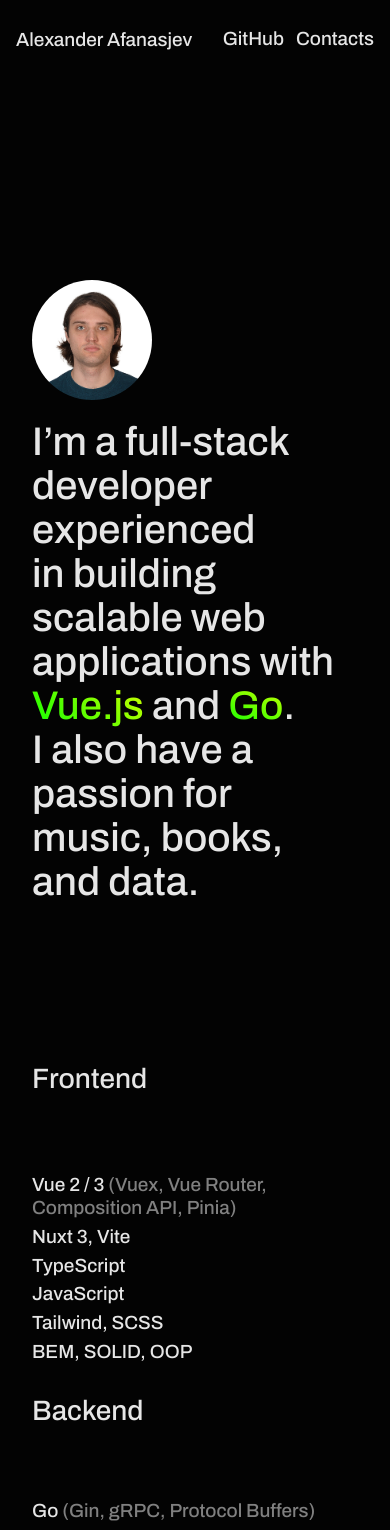
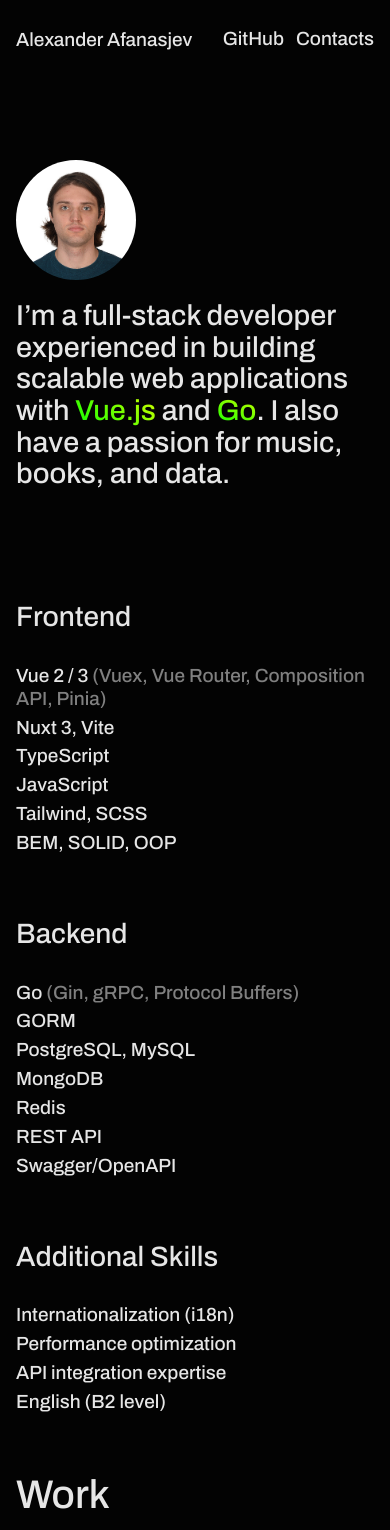
Before and after one commit to myself-organ/myself-frontend, a Vue app: page / in a window 390 px wide. Shown: the top 1530 px of the page. Built offline with nearby package versions, Linux system fonts and the light colour scheme.

Commit message:
feat: enhance responsive design across multiple sections; adjust margins, paddings, and font sizes for improved usability on smaller screens

```diff
--- a/src/components/home/AboutSection.vue
+++ b/src/components/home/AboutSection.vue
@@ -32,6 +32,11 @@
   padding: 0 2rem;
   margin-bottom: 10rem;
   margin-top: 12.5rem;
+  @media (max-width: 768px) {
+    margin-top: 5rem;
+    margin-bottom: 7rem;
+    padding: 0 1rem;
+  }
 }
 .about-section__title {
   font-weight: 500;
@@ -52,8 +57,11 @@
     -webkit-background-clip: text;
     -webkit-text-fill-color: transparent;
   }
-  @media(max-width: 768px) {
+  @media (max-width: 768px) {
     font-size: 2.5rem;
+  }
+  @media (max-width: 450px) {
+    font-size: 1.8rem;
   }
 }
 .about-image {
--- a/src/components/home/ProjectList.vue
+++ b/src/components/home/ProjectList.vue
@@ -68,6 +68,9 @@
 .projects-section {
   margin: 3.75rem 0 7rem;
   /* padding: 0 2rem; */
+  @media(max-width: 768px) {
+    margin: 2.5rem 0 4rem;
+  }
 }
 .projects-section__title {
   margin-bottom: 5rem;
@@ -78,6 +81,11 @@
   color: var(--color-white-light);
   text-align: start;
   padding: 0 2rem;
+  @media (max-width: 768px) {
+    font-size: 2.5rem;
+    margin-bottom: 2rem;
+    padding: 0 1rem;
+  }
 }
 .project-list {
   display: grid;
@@ -86,7 +94,6 @@
   width: 100%;
   min-height: 30.12rem;
   row-gap: 2rem;
-  /* padding: 0 10px; */
   @media (max-width: 500px) {
     grid-template-columns: 1fr;
   }
@@ -94,10 +101,6 @@
 .project-card {
   display: flex;
   flex-direction: column;
-  /* gap: 0.75rem; */
-  /* padding: 1.25rem; */
-  /* border-radius: 0.5rem; */
-  /* background-color: var(--color-gray); */
   height: 100%;
   text-align: start;
   color: var(--color-white-light);
@@ -105,6 +108,9 @@
   font-size: 1.19rem;
   line-height: 132%;
   padding: 0 2rem;
+  @media(max-width: 768px) {
+    padding: 0 1rem;
+  }
 }
 .project-card:not(:first-child) {
   border-left: 1px solid var(--color-white-light);
@@ -124,6 +130,9 @@
   font-size: 1.75rem;
   line-height: 110%;
   margin-bottom: 5rem;
+  @media(max-width: 768px) {
+    margin-bottom: 2rem;
+  }
 }
 .project-card__desc {
   font-size: 1rem;
--- a/src/components/home/SkillsSection.vue
+++ b/src/components/home/SkillsSection.vue
@@ -85,8 +85,10 @@
   width: 100%;
   row-gap: 2rem;
   @media (max-width: 768px) {
-    grid-template-columns: 1fr;
+    flex-direction: column;
+    align-items: center;
     max-width: 500px;
+    row-gap: 4rem;
   }
 }
 
@@ -100,6 +102,12 @@
   gap: 4.5rem;
   max-width: 26rem;
   min-height: 300px;
+  @media (max-width: 768px) {
+    gap: 2rem;
+    min-height: auto;
+    padding: 0 1rem;
+    width: 100%;
+  }
 }
 .skill-card__title {
   font-weight: 500;
@@ -116,7 +124,7 @@
 .skill-card__item--secondary {
   color: var(--color-gray);
   text-wrap: nowrap;
-  @media(max-width: 425px) {
+  @media (max-width: 425px) {
     text-wrap: wrap;
   }
 }
@@ -125,17 +133,20 @@
   flex-direction: column;
   gap: 6px;
 }
-.skill-card:nth-child(2),
-.skill-card:nth-child(3) {
-  border-left: 1px solid var(--color-white-light);
-  padding-left: 2rem;
+@media (min-width: 769px) {
+  .skill-card:nth-child(2),
+  .skill-card:nth-child(3) {
+    border-left: 1px solid var(--color-white-light);
+    padding-left: 2rem;
+  }
 }
-@media(max-width: 1000px) {
+
+@media (max-width: 1000px) {
   .skill-card:nth-child(3) {
     border-left: none;
   }
 }
-@media(max-width: 840px) {
+@media (max-width: 840px) {
   .skill-card:nth-child(2) {
     border-left: none;
   }
--- a/src/components/home/WorkSection.vue
+++ b/src/components/home/WorkSection.vue
@@ -167,6 +167,7 @@
   line-height: 84%;
   @media (max-width: 768px) {
     align-self: center;
+    font-size: 2.5rem;
   }
 }
 
@@ -219,7 +220,8 @@
   padding: 0 2rem;
   gap: 2rem;
   @media (max-width: 768px) {
-    margin: 2.5rem 0;
+    margin: 4rem 0 2.5rem;
+    padding: 0 1rem;
   }
   @media (max-width: 850px) {
     grid-template-columns: 1fr;
--- a/src/layouts/TheFooter.vue
+++ b/src/layouts/TheFooter.vue
@@ -36,6 +36,9 @@
   display: flex;
   align-items: center;
   justify-content: space-between;
+  @media (max-width: 700px) {
+    padding: 1rem;
+  }
   @media(max-width: 700px) {
     flex-direction: column;
     gap: .75rem;
--- a/src/layouts/TheHeader.vue
+++ b/src/layouts/TheHeader.vue
@@ -33,7 +33,7 @@
   justify-content: space-between;
   align-items: center;
   padding: 1.75rem 2rem;
-  @media(max-width: 450px) {
+  @media (max-width: 768px) {
     padding-left: 1rem;
     padding-right: 1rem;
   }
@@ -45,8 +45,8 @@
   list-style: none;
   display: flex;
   gap: 2rem;
-  @media(max-width: 450px) {
-    gap: .75rem;
+  @media (max-width: 450px) {
+    gap: 0.75rem;
   }
 }
 
--- a/src/pages/HomePage.vue
+++ b/src/pages/HomePage.vue
@@ -141,6 +141,9 @@
   margin: 0 auto;
   background: #334155;
   border-radius: 8px;
+  @media(max-width: 768px) {
+    padding: 1rem;
+  }
 }
 
 .form-input {
```
